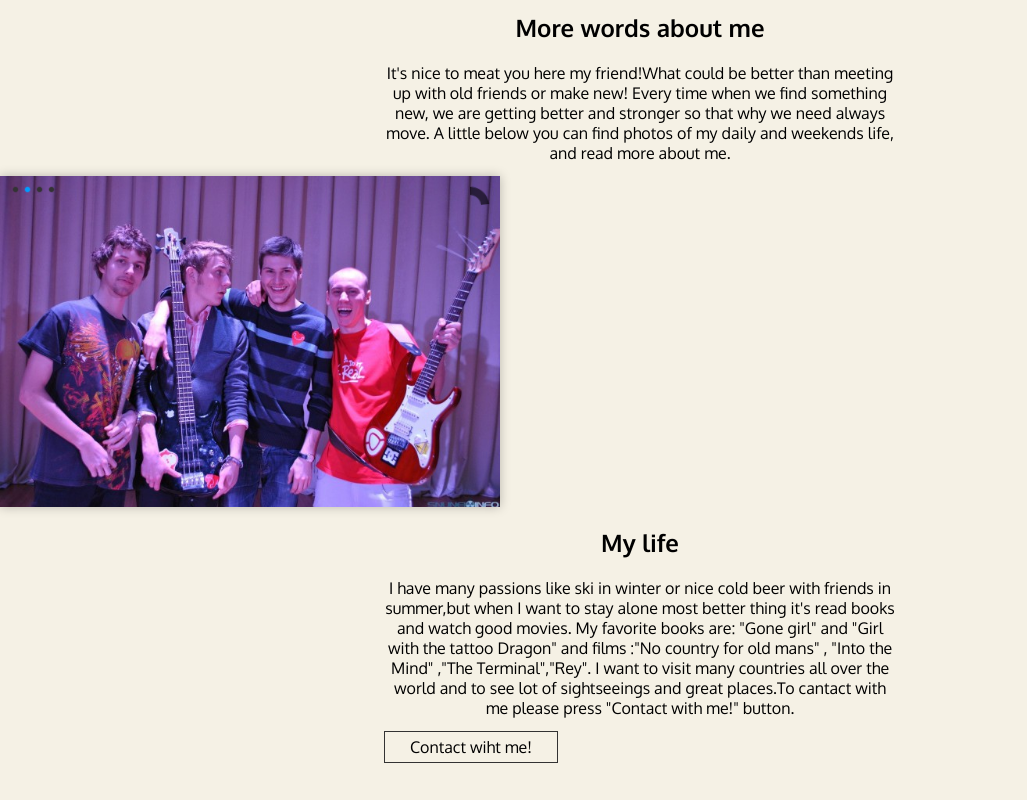
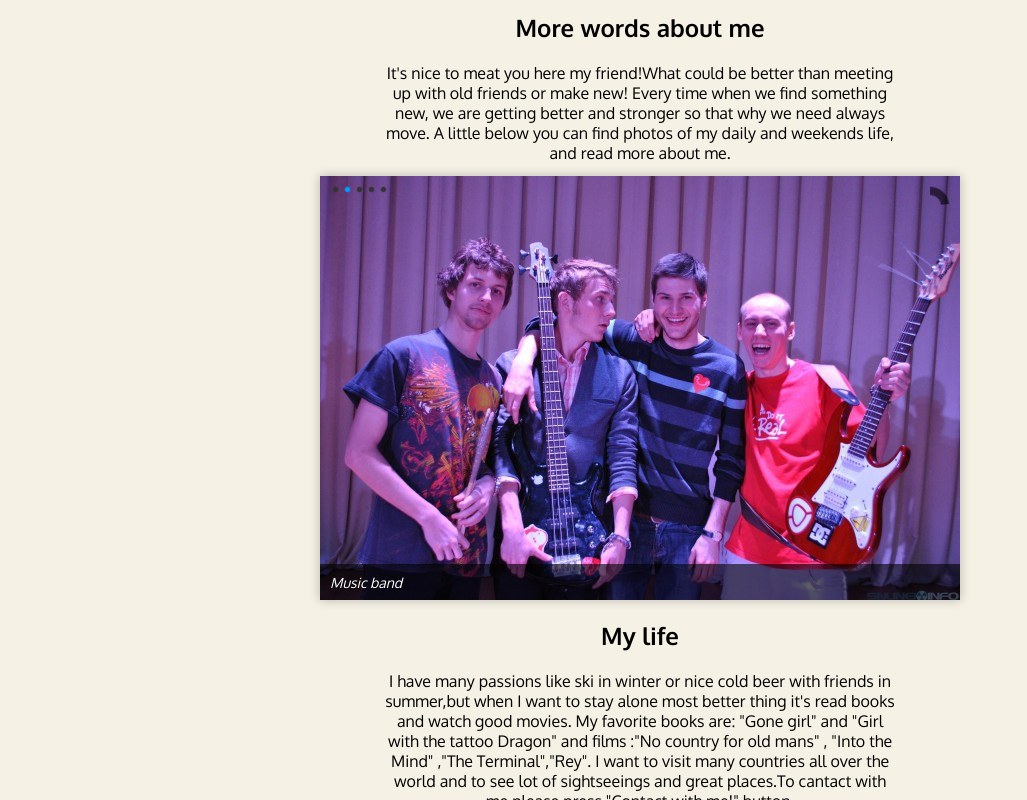
Before and after one commit to PetroKushnir/website, a plain HTML site: page about.html in a window 1280 px wide. Shown: the part 575-1375 px from the top of the page, without its empty margins (0-1027 px from the left). Drawn offline with Linux system fonts and the light colour scheme; files whose address does not match are found by name.

Commit message:
Changes Something

```diff
--- a/about.html
+++ b/about.html
@@ -3,7 +3,7 @@
 <head>
     <meta charset="UTF-8">
     <title>Kushnir Petro</title>
-    <link rel="stylesheet" href="styles/orbit.css" />
+    <link rel="stylesheet" href="orbit.css" />
     <link rel="stylesheet" href="styles/about.css" />
     <link rel="stylesheet" href="styles/stylesheet.css" />
 
@@ -55,13 +55,15 @@
                </div>
 
             <div id="featured">
-    			<img src="img/band.jpg" width="500" alt="band" />
-    			<img src="img/band2.jpg"  width="500" alt="Ezio" rel="my band" />
-    			<img src="img/mountains.jpg"  width="500" alt="mountains" />
-    			<img src="img/mountains1.jpg"  width="500" alt="mountains" rel="mountains" />
+    			<img src="img/band.jpg"  alt="band" />
+    			<img src="img/band2.jpg"   alt="band2" rel="myband" />
+    			<img src="img/mountains.jpg"   alt="mountains" />
+    			<img src="img/mountains1.jpg"   alt="mountains" rel="mountains" />
+    			<img src="img/ski1.jpg"   alt="ski" rel="ski" />
     		</div>
-		<span class="orbit-caption" id="my band">This is an <em>awesome caption</em> for Ezio. <strong>Note:</strong> This whole image is linked</span>
-		<span class="orbit-caption" id="mountains">This is an <em>awesome caption</em> for Marcus with a <a href="http://www.zurb.com/playground" target="_blank" style="color: #fff">link</a></span>
+		<span class="orbit-caption" id="myband"><em target="_blank" style="color: #fff">Music band</em></span>
+		<span class="orbit-caption" id="mountains"><em target="_blank" style="color: #fff">Some adventures on Transcarpathian</em></span>
+		<span class="orbit-caption" id="ski"><em target="_blank" style="color: #fff">Nice ski season</em></span>
 
                 <div class="paragraph">
                 <h2>My life</h2>
--- a/styles/about.css
+++ b/styles/about.css
@@ -23,7 +23,10 @@ main{
     margin: 1% 30%
 }
 
-
+#featured{
+    margin-left: auto;
+    margin-right: auto;
+}
 .contact {
     margin: 0 30%;
     border: 1px solid #333;
```
Also changed, not shown: index.html (+1 -1 lines), img/ski.jpg (deleted), orbit.css (renamed from styles/orbit.css).
